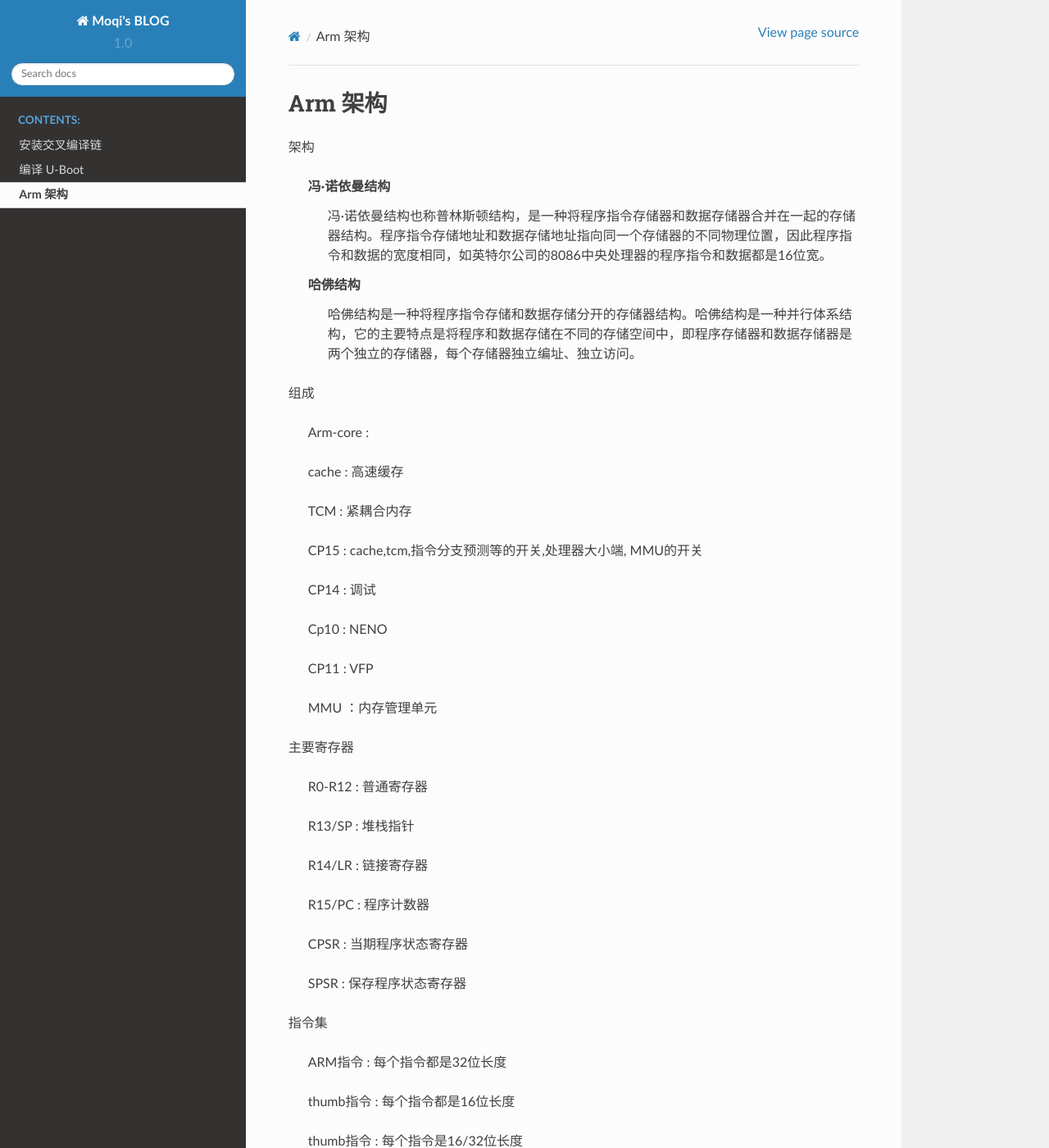
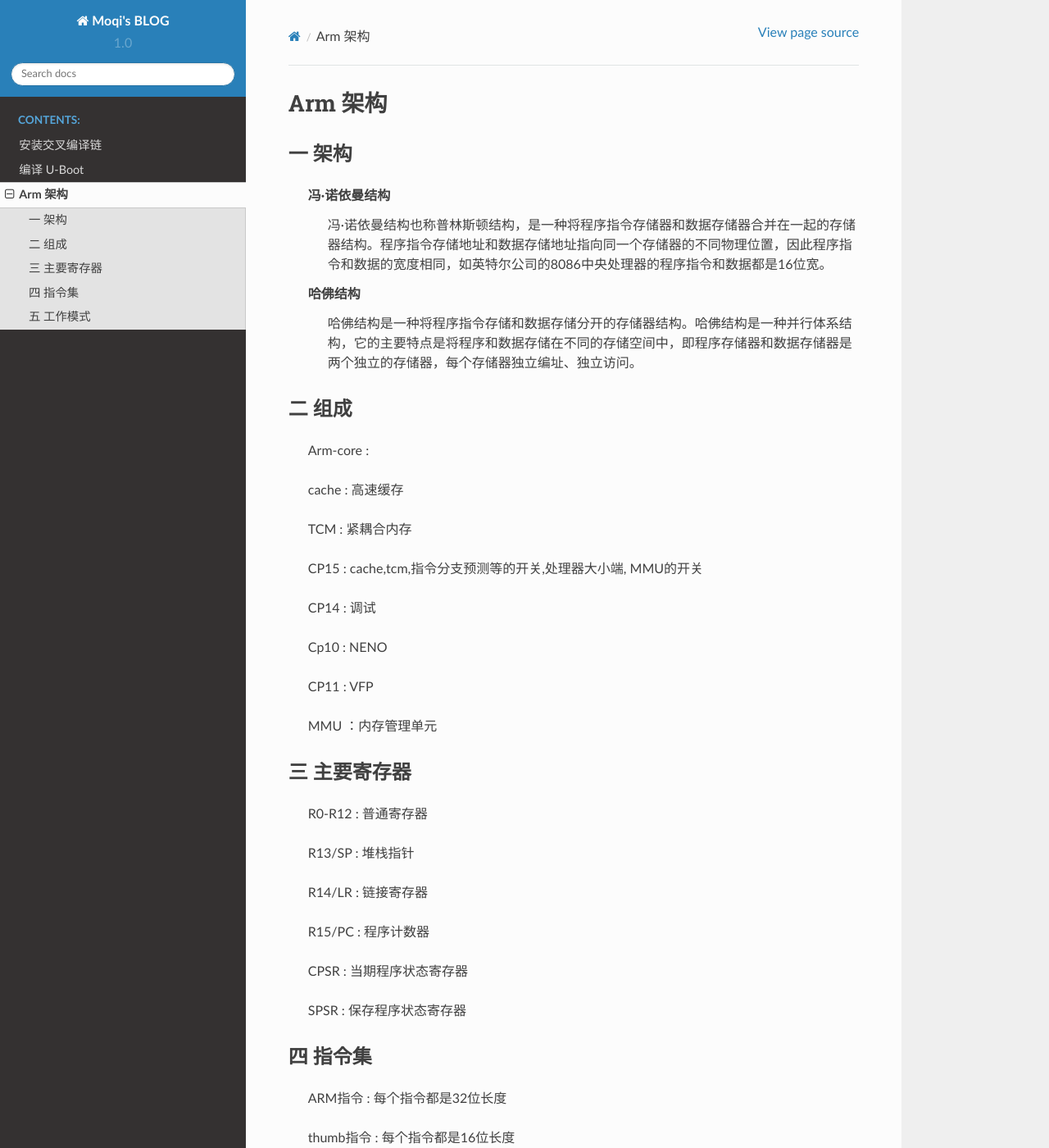
Before and after one commit to moqi-smile/Blog-Tiny4412, a Sphinx documentation site: the page built from source/Chapter_3.rst, in a window 1280 px wide and 1400 px high. Shown: the whole window at 82% size. Built offline with Sphinx 7.4.7 and the Read the Docs theme 2.0.0, drawn with Linux system fonts in a browser that asks for light colours.

Commit message:
Change Chapter_3

```diff
--- a/source/Chapter_3.rst
+++ b/source/Chapter_3.rst
@@ -2,7 +2,9 @@
 Arm 架构
 ===========================================================
 
-架构
+-----------------------------------------------------------
+一 架构
+-----------------------------------------------------------
 
     冯·诺依曼结构
         冯·诺依曼结构也称普林斯顿结构，是一种将程序指令存储器和数据存储器合并在一起的存储器结构。程序指令存储地址和数据存储地址指向同一个存储器的不同物理位置，因此程序指令和数据的宽度相同，如英特尔公司的8086中央处理器的程序指令和数据都是16位宽。
@@ -10,7 +12,9 @@ Arm 架构
     哈佛结构
         哈佛结构是一种将程序指令存储和数据存储分开的存储器结构。哈佛结构是一种并行体系结构，它的主要特点是将程序和数据存储在不同的存储空间中，即程序存储器和数据存储器是两个独立的存储器，每个存储器独立编址、独立访问。
 
-组成
+-----------------------------------------------------------
+二 组成
+-----------------------------------------------------------
 
     Arm-core    :
 
@@ -28,8 +32,9 @@ Arm 架构
 
     MMU         ：内存管理单元
 
-
-主要寄存器
+-----------------------------------------------------------
+三 主要寄存器
+-----------------------------------------------------------
 
     R0-R12  : 普通寄存器
 
@@ -43,7 +48,9 @@ Arm 架构
 
     SPSR    : 保存程序状态寄存器
 
-指令集
+-----------------------------------------------------------
+四 指令集
+-----------------------------------------------------------
 
     ARM指令   : 每个指令都是32位长度
 
@@ -51,7 +58,9 @@ Arm 架构
 
     thumb指令 : 每个指令是16/32位长度
 
-工作模式
+-----------------------------------------------------------
+五 工作模式
+-----------------------------------------------------------
 
     User/用户模式 : 执行用户程序
 
```
